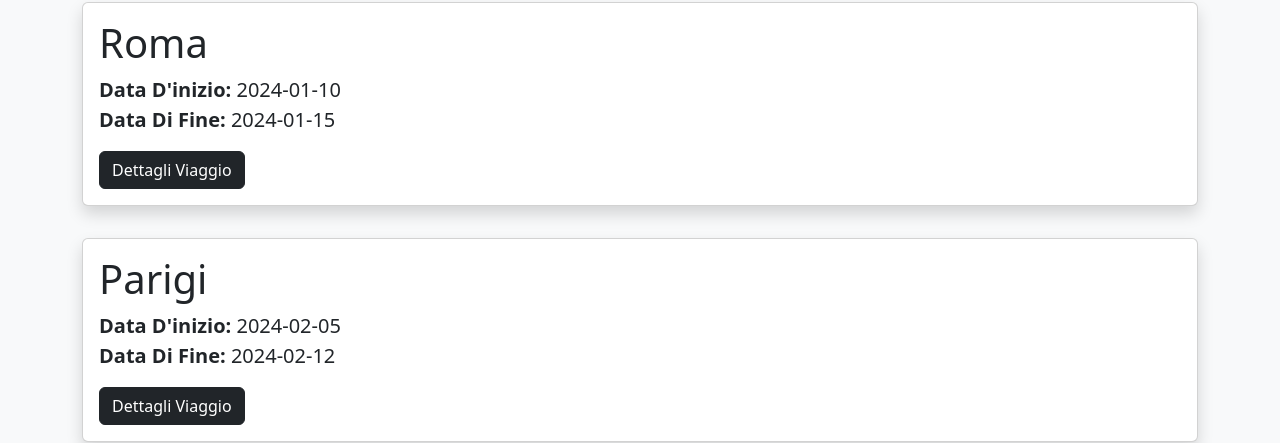
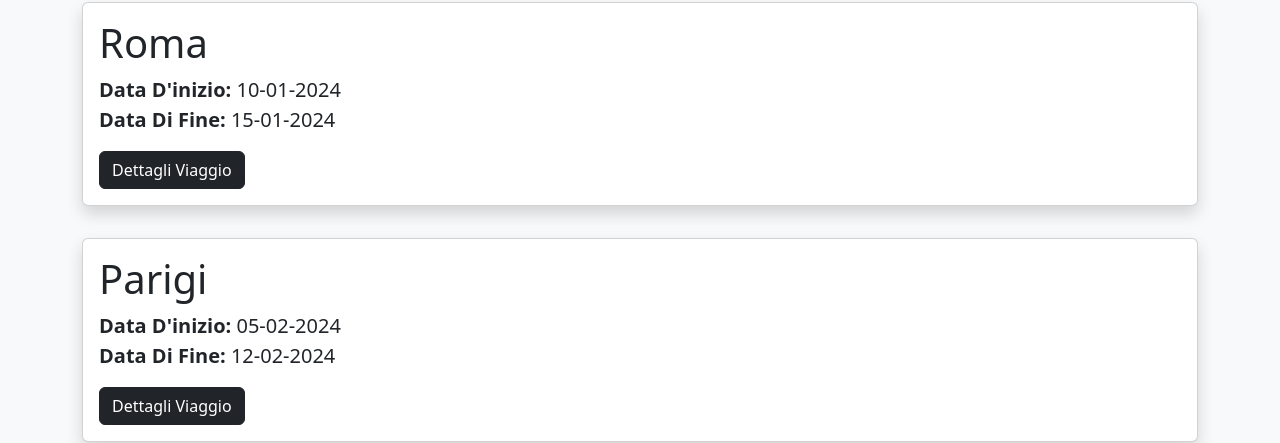
Before and after one commit to Pietroo03/Web-App-Gite, a React (Vite) app: page / in a window 1280 px wide. Shown: the part 142-585 px from the top of the page. Built offline with nearby package versions, Linux system fonts and the light colour scheme.

Commit message:
add changes to dates

```diff
--- a/src/data/participants.js
+++ b/src/data/participants.js
@@ -4,7 +4,7 @@ const participants = [
         "id": 1,
         "nome": "Giovanni",
         "cognome": "Rossi",
-        "dataNascita": "1990-05-15",
+        "dataNascita": "15-05-1990",
         "codiceFiscale": "RSSGNN90E15H501Z",
         "numeroTelefono": "3312345678",
         "email": "giovanni.rossi@example.com"
@@ -13,7 +13,7 @@ const participants = [
         "id": 2,
         "nome": "Maria",
         "cognome": "Bianchi",
-        "dataNascita": "1985-07-22",
+        "dataNascita": "22-07-1985",
         "codiceFiscale": "BNCMRA85L62A662Z",
         "numeroTelefono": "3398765432",
         "email": "maria.bianchi@example.com"
@@ -22,7 +22,7 @@ const participants = [
         "id": 3,
         "nome": "Luca",
         "cognome": "Verdi",
-        "dataNascita": "1982-11-05",
+        "dataNascita": "05-11-1982",
         "codiceFiscale": "VRDLUC82S05F839Z",
         "numeroTelefono": "3401234567",
         "email": "luca.verdi@example.com"
@@ -31,7 +31,7 @@ const participants = [
         "id": 4,
         "nome": "Laura",
         "cognome": "Neri",
-        "dataNascita": "1993-02-14",
+        "dataNascita": "14-02-1993",
         "codiceFiscale": "NRILRA93B54H501N",
         "numeroTelefono": "3359876543",
         "email": "laura.neri@example.com"
@@ -40,7 +40,7 @@ const participants = [
         "id": 5,
         "nome": "Marco",
         "cognome": "Gialli",
-        "dataNascita": "1997-08-25",
+        "dataNascita": "25-08-1997",
         "codiceFiscale": "GLLMRC97M25H501X",
         "numeroTelefono": "3365432109",
         "email": "marco.gialli@example.com"
@@ -49,7 +49,7 @@ const participants = [
         "id": 6,
         "nome": "Francesca",
         "cognome": "Blu",
-        "dataNascita": "1988-03-30",
+        "dataNascita": "30-03-1987",
         "codiceFiscale": "BLUFNC88C70F839X",
         "numeroTelefono": "3387654321",
         "email": "francesca.blu@example.com"
@@ -58,7 +58,7 @@ const participants = [
         "id": 7,
         "nome": "Alessandro",
         "cognome": "Verdi",
-        "dataNascita": "1991-12-02",
+        "dataNascita": "02-12-1998",
         "codiceFiscale": "VRDLSN91T02F839X",
         "numeroTelefono": "3441239876",
         "email": "alessandro.verdi@example.com"
--- a/src/data/trips.js
+++ b/src/data/trips.js
@@ -3,14 +3,14 @@ const trips = [
     {
         "id": 1,
         "destinazione": "Roma",
-        "dataInizio": "2024-01-10",
-        "dataFine": "2024-01-15"
+        "dataInizio": "10-01-2024",
+        "dataFine": "15-01-2024"
     },
     {
         "id": 2,
         "destinazione": "Parigi",
-        "dataInizio": "2024-02-05",
-        "dataFine": "2024-02-12"
+        "dataInizio": "05-02-2024",
+        "dataFine": "12-02-2024"
     },
     {
         "id": 3,
```
